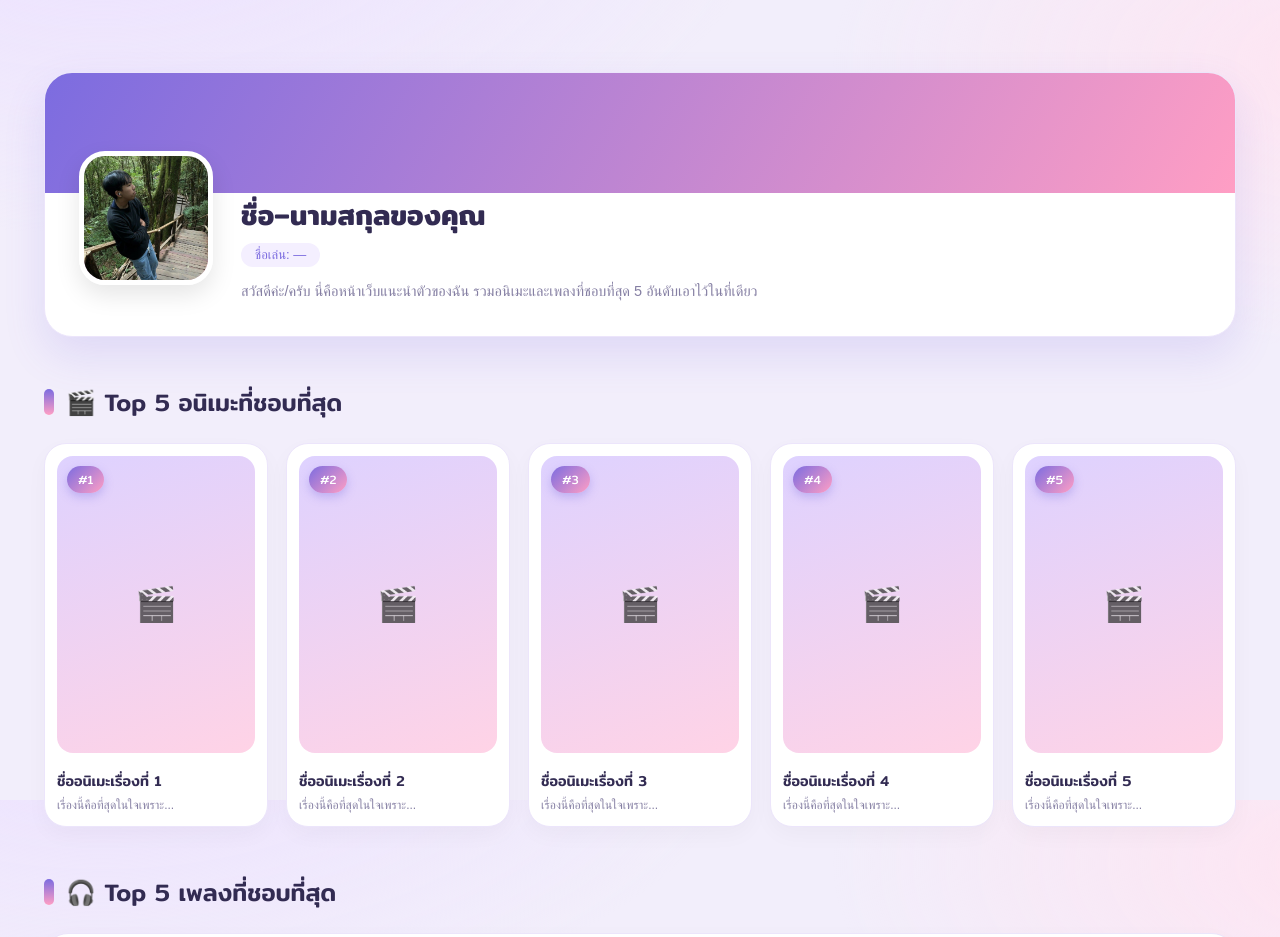
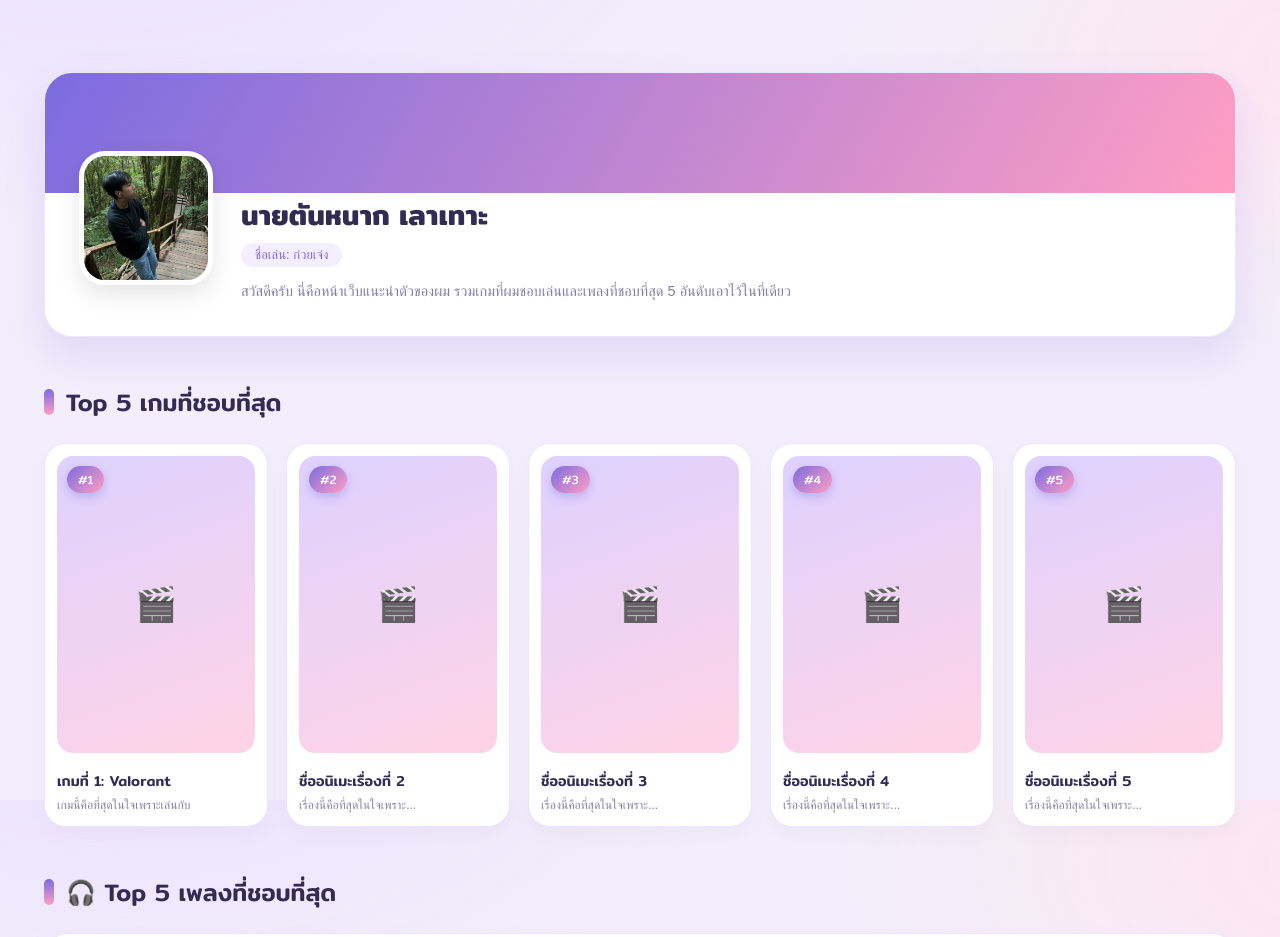
Before and after one commit to tannak4568-lang/midterm-67219010039-Tannak, a plain HTML site: page index.html in a window 1280 px wide. Shown: the top 937 px of the page. Drawn offline with Linux system fonts and the light colour scheme; a web font is replaced by a local one.

Commit message:
Update index.html

```diff
--- a/index.html
+++ b/index.html
@@ -25,16 +25,16 @@
                     <img src="Profile.jpg" alt="รูปของฉัน" onerror="this.remove()">
                 </div>
                 <div class="profile-info">
-                    <h1>ชื่อ–นามสกุลของคุณ</h1>
-                    <span class="nickname">ชื่อเล่น: —</span>
-                    <p class="bio">สวัสดีค่ะ/ครับ นี่คือหน้าเว็บแนะนำตัวของฉัน รวมอนิเมะและเพลงที่ชอบที่สุด 5 อันดับเอาไว้ในที่เดียว</p>
+                    <h1>นายตันหนาก เลาเทาะ</h1>
+                    <span class="nickname">ชื่อเล่น: ก๋วยเจ๋ง</span>
+                    <p class="bio">สวัสดีครับ นี่คือหน้าเว็บแนะนำตัวของผม รวมเกมที่ผมชอบเล่นและเพลงที่ชอบที่สุด 5 อันดับเอาไว้ในที่เดียว</p>
                 </div>
             </div>
         </header>
 
         <!-- ========== 🎬 Top 5 อนิเมะ ========== -->
         <section class="fav">
-            <h2>🎬 Top 5 อนิเมะที่ชอบที่สุด</h2>
+            <h2>Top 5 เกมที่ชอบที่สุด</h2>
             <div class="anime-grid">
 
                 <div class="anime-card">
@@ -42,8 +42,8 @@
                         <span class="rank">#1</span>
                         <img src="anime1.jpg" alt="อนิเมะเรื่องที่ 1" onerror="this.remove()">
                     </div>
-                    <h3>ชื่ออนิเมะเรื่องที่ 1</h3>
-                    <p>เรื่องนี้คือที่สุดในใจเพราะ...</p>
+                    <h3>เกมที่ 1: Valorant</h3>
+                    <p>เกมนี้คือที่สุดในใจเพราะเล่นกับ</p>
                 </div>
 
                 <div class="anime-card">
```
